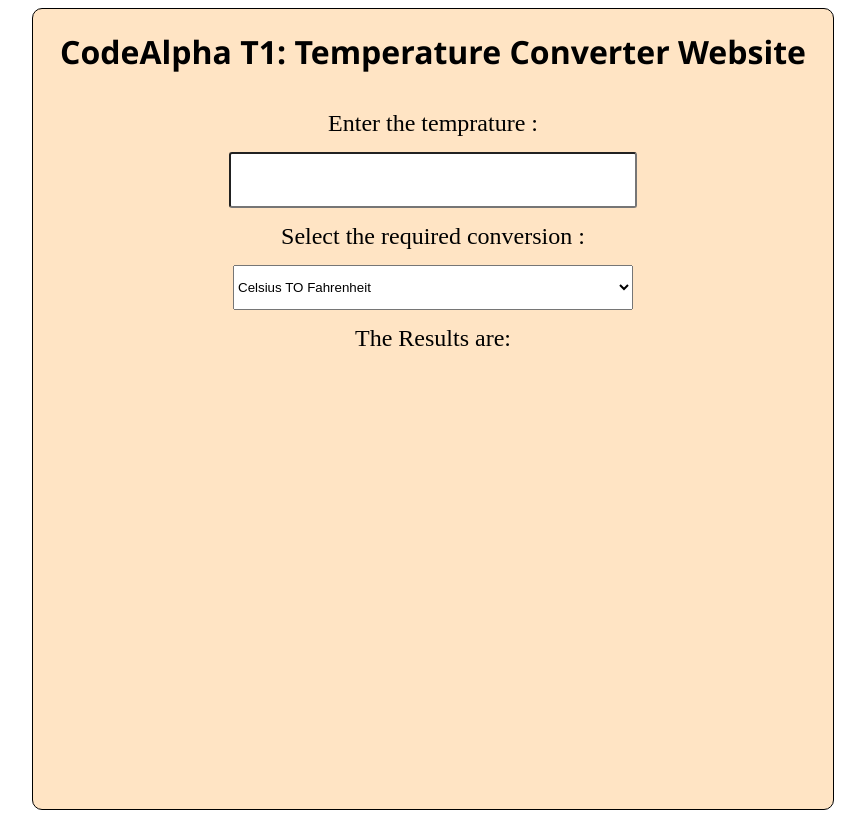
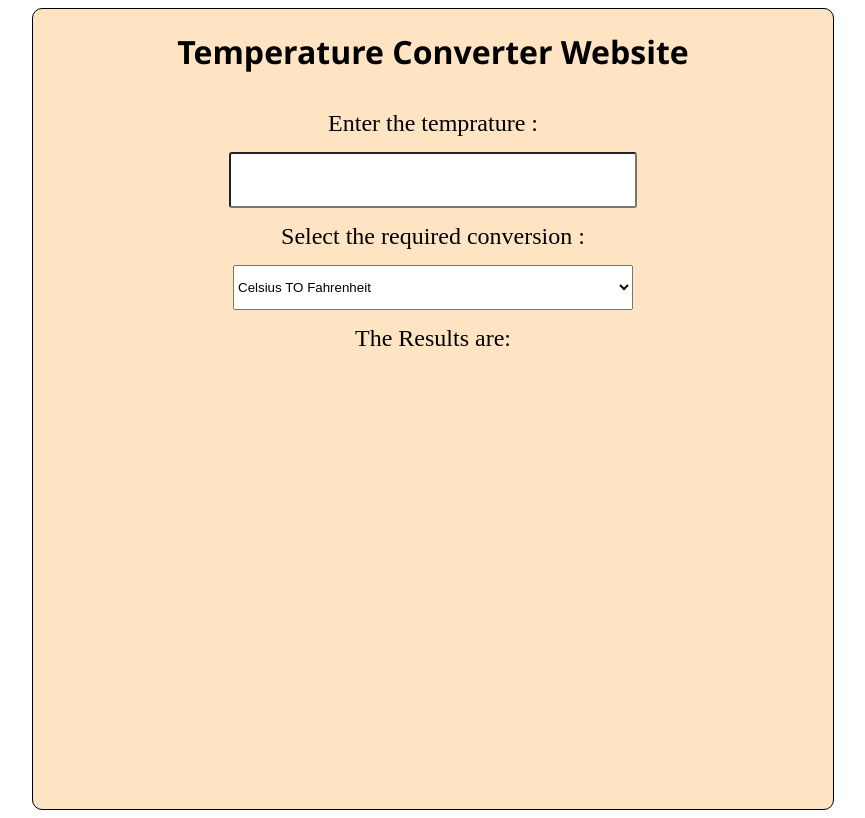
Before and after one commit to kumar-teja/tempConvertor, a plain HTML site: page index.html in a window 1280 px wide. Shown: the whole page, without its empty margins (207-1072 px from the left). Drawn offline with Linux system fonts and the light colour scheme.

Commit message:
Update index.html

```diff
--- a/index.html
+++ b/index.html
@@ -63,7 +63,7 @@
 </head>
 <body>
     <div class="container">
-       <h1>CodeAlpha T1: Temperature Converter Website</h1>
+       <h1>Temperature Converter Website</h1>
 
        <span>Enter the temprature :</span><input type="text" id="data" >
        <span>Select the required conversion :</span>
```
